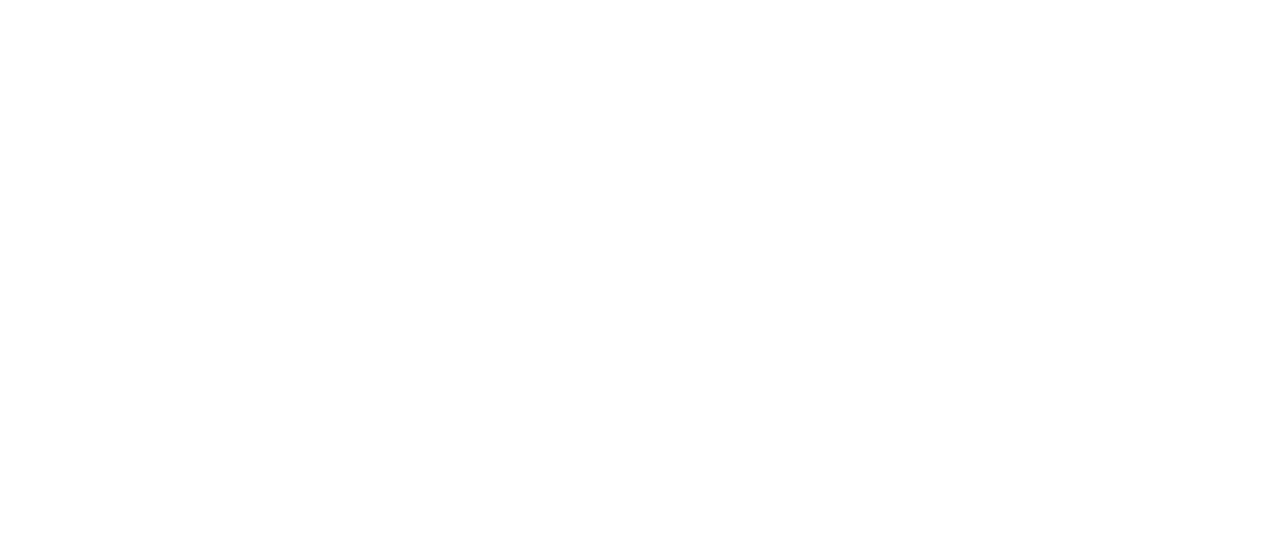
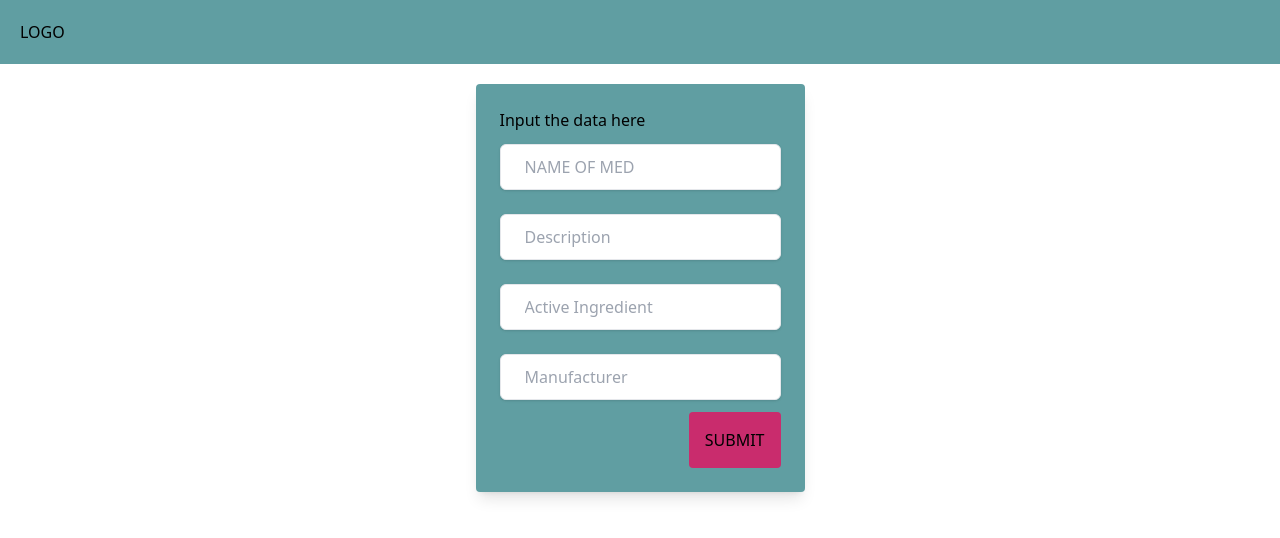
Before and after one commit to MichaelJuannn/methlab, a Next.js app: page /dev/devform in a window 1280 px wide. Shown: the top 538 px of the page. Built offline with nearby package versions, Linux system fonts and the light colour scheme.

Commit message:
details page and dev input

```diff
--- /dev/null
+++ b/src/pages/api/medicine.ts
@@ -0,0 +1,26 @@
+import { NextApiRequest, NextApiResponse } from "next";
+import prisma from "@/utils/client";
+
+interface Data {
+  name: string;
+  desc: string;
+  activeIngredient: string;
+  manufacturer: string;
+}
+
+export default async function handler(
+  req: NextApiRequest,
+  res: NextApiResponse
+) {
+  const msg: Data = req.body;
+
+  const record = await prisma.medicine.create({
+    data: {
+      name: msg.name,
+      desc: msg.desc,
+      activeIngredient: msg.activeIngredient,
+      manufacturer: msg.manufacturer,
+    },
+  });
+  res.redirect("/dev/devform");
+}
--- a/src/pages/api/obat.ts
+++ b/src/pages/api/obat.ts
@@ -1,27 +1,24 @@
-
 import prisma from "@/utils/client";
 import { NextApiRequest, NextApiResponse } from "next";
-
-
 
 export default async function handler(
   req: NextApiRequest,
   res: NextApiResponse
 ) {
-     if(req.method === 'GET'){
-        try{
-          const obat = await prisma.obat.findMany()
-          if(obat.length == 0){
-            res.status(404).json( {'detail': 'data not found'})
-          }else{
-            res.status(200).json( {'body': obat} )
+  if (req.method === "GET") {
+    try {
+      const obat = await prisma.obat.findMany();
+      if (obat.length == 0) {
+        res.status(404).json({ detail: "data not found" });
+      } else {
+        res.status(200).json({ body: obat });
       }
-        }catch(err){
-          res.status(500).json({'detail': err})
+    } catch (err) {
+      res.status(500).json({ detail: err });
     }
-      }else if(req.method === 'POST'){
-        const { nama, jenis, bahan, proses_pembuatan, sumber, gambar } = req.body
-        try{
+  } else if (req.method === "POST") {
+    const { nama, jenis, bahan, proses_pembuatan, sumber, gambar } = req.body;
+    try {
       const createObat = await prisma.obat.create({
         data: {
           nama,
@@ -30,11 +27,11 @@ export default async function handler(
           proses_pembuatan,
           sumber,
           gambar,
-            }
-          })
-          res.status(201).json( { 'message': 'Success', 'data': createObat } )
-        }catch(err){
-          res.status(500).json( {'detail': err} )
+        },
+      });
+      res.status(201).json({ message: "Success", data: createObat });
+    } catch (err) {
+      res.status(500).json({ detail: err });
     }
   }
 }
--- a/src/pages/dev/devform.tsx
+++ b/src/pages/dev/devform.tsx
@@ -1,9 +1,56 @@
+import { Navbar } from "@/components/layout";
+
 export default function DevForm() {
   return (
     <>
-      <form action="" method="post">
-        <div></div>
-      </form>
+      <Navbar />
+      <div className="flex justify-center">
+        <form
+          action="/api/medicine"
+          method="post"
+          className="m-5 rounded bg-primary p-6 shadow-lg"
+        >
+          <div>Input the data here</div>
+          <div>
+            <input
+              placeholder="NAME OF MED"
+              type="text"
+              name="name"
+              className="my-3 appearance-none rounded-md border py-3  px-6 leading-tight shadow focus:shadow-inner focus:outline-none"
+            />
+          </div>
+          <div>
+            <input
+              placeholder="Description"
+              type="text"
+              name="desc"
+              className="my-3 appearance-none rounded-md border py-3  px-6 leading-tight shadow focus:shadow-inner focus:outline-none"
+            />
+          </div>
+          <div>
+            <input
+              placeholder="Active Ingredient"
+              type="text"
+              name="activeIngredient"
+              className="my-3 appearance-none rounded-md border py-3  px-6 leading-tight shadow focus:shadow-inner focus:outline-none"
+            />
+          </div>
+          <div>
+            <input
+              placeholder="Manufacturer"
+              type="text"
+              name="manufacturer"
+              className="my-3 appearance-none rounded-md border py-3  px-6 leading-tight shadow focus:shadow-inner focus:outline-none"
+            />
+          </div>
+          <button
+            type="submit"
+            className="ml-auto block rounded bg-secondary p-4"
+          >
+            SUBMIT
+          </button>
+        </form>
+      </div>
     </>
   );
 }
--- /dev/null
+++ b/src/pages/obat/[details].tsx
@@ -0,0 +1,61 @@
+import { Footer, Navbar } from "@/components/layout";
+
+export default function Details() {
+  return (
+    <>
+      <Navbar />
+      <div className="mx-10 my-10 flex">
+        <div id="leftside" className="max-w-sm border">
+          <img
+            className=""
+            src="https://tecdn.b-cdn.net/img/new/standard/nature/184.jpg"
+            alt=""
+          />
+          <button className="mx-auto my-2 block w-1/2  rounded bg-secondary py-3 px-6 text-white">
+            PRINT THIS SHIT🖨
+          </button>
+        </div>
+        <div id="rightside" className="ml-5">
+          <h1 className="text-4xl font-bold"> Parasetamol</h1>
+          <p>BAHAN:</p>
+          <ul>
+            <li>someshit</li>
+            <li>someshit</li>
+            <li>someshit</li>
+            <li>someshit</li>
+          </ul>
+          <p>Proses</p>
+          <ol>
+            <li>
+              Lorem ipsum dolor sit amet consectetur adipisicing elit. Iste
+              accusantium nobis impedit id, aliquid cupiditate!
+            </li>
+            <li>
+              Lorem ipsum dolor sit amet consectetur adipisicing elit. Iste
+              accusantium nobis impedit id, aliquid cupiditate!
+            </li>
+            <li>
+              Lorem ipsum dolor sit amet consectetur adipisicing elit. Iste
+              accusantium nobis impedit id, aliquid cupiditate!
+            </li>
+            <li>
+              Lorem ipsum dolor sit amet consectetur adipisicing elit. Iste
+              accusantium nobis impedit id, aliquid cupiditate!
+            </li>
+          </ol>
+        </div>
+      </div>
+      <Footer />
+    </>
+  );
+}
+
+function Contoh() {
+  return (
+    <img
+      className="w-1/3"
+      src="https://tecdn.b-cdn.net/img/new/standard/nature/184.jpg"
+      alt=""
+    />
+  );
+}
```
Also changed, not shown: src/pages/obat/result.tsx (renamed from src/pages/result.tsx), 1 other file (tests, documents, lock files or other folders). Lines whose indentation alone changed are shown as unchanged.
